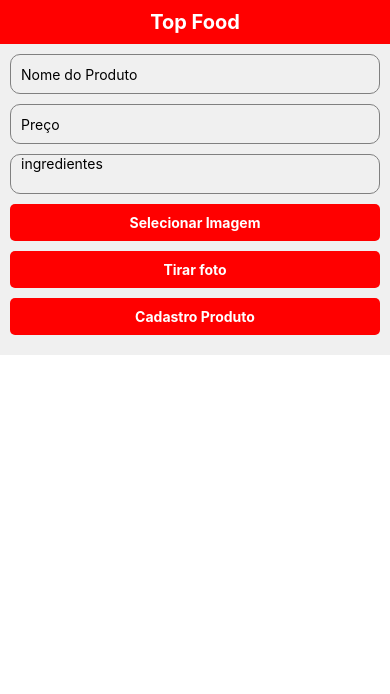
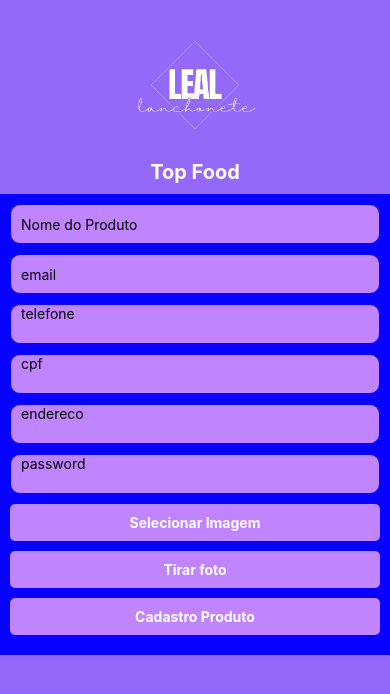
Before and after one commit to guilealp/LanchoneteLeal, a React Native app: screen / in a window 390 px wide. Shown: the top 694 px of the page. Built offline with nearby package versions, Linux system fonts and the light colour scheme.

Commit message:
aula 09/04

```diff
--- a/App.tsx
+++ b/App.tsx
@@ -4,6 +4,7 @@ import PrincipalScreen from './src/PrincipalScreen';
 import CardapioScreen from './src/CardapioScreen';
 import LoginScreen from './src/LoginScreen';
 import CadastroProduto from './src/screens/CadastroProdutos';
+import CadastroCliente from './src/screens/CadastroCliente';
 
 
 
@@ -12,8 +13,9 @@ function App(): JSX.Element {
   return (
   //<CardapioScreen/>
   //<LoginScreen/>
-  <CadastroProduto/>
+  //<CadastroProduto/>
   //<PrincipalScreen/>
+  <CadastroCliente/>
   )
 }
 
--- /dev/null
+++ b/src/screens/CadastroCliente.tsx
@@ -0,0 +1,208 @@
+import React, { useState } from "react";
+import { Image, ScrollView, StatusBar, StyleSheet, Text, TextInput, TouchableOpacity, View } from "react-native";
+import { launchCamera, launchImageLibrary } from "react-native-image-picker";
+import axios from "axios";
+
+const CadastroCliente:React.FC=()=>{
+const[Cliente, setClientes]= useState<Cliente[]>([]);
+const[nome,setNome]= useState<string>('');
+const[email, setEmail]= useState<string>('');
+const[telefone, setTelefone]=useState<string>('');
+const[cpf, setCpf]= useState<string>('');
+const[endereco, setEndereco]=useState<string>('');
+const[password, setPassword]=useState<string>('');
+const[foto, setImagem]=useState<any>('');
+
+
+const CadastrarCliente = async ()=>{
+    try{
+    const formData = new FormData();
+    formData.append('nome',nome);
+    formData.append('email',email);
+    formData.append('telefone',telefone);
+    formData.append('cpf',cpf);
+    formData.append('endereco',endereco);
+    formData.append('password',password);
+    formData.append('foto',{
+        uri: foto,
+        type: 'image/jpeg',
+        name: new Date()+ '.jpg'
+    });
+
+    const response = await axios.post('http://10.137.11.232:8000/api/cliente', formData,{
+        headers:{
+            'Content-Type':'multipart/form-data'
+        }
+    });
+}   catch(error){
+    console.log(error);
+
+}
+}
+
+const abrirCamera=()=>{
+    const options={
+        mediaType: 'photo',
+        includeBase64:false,
+        maxHeight:2000,
+        maxWidth:2000
+    }
+    launchCamera(options,response=>{
+        if(response.didCancel){
+            console.log('cancelado pelo usuario');
+        } else if (response.error){
+            console.log('erro ao abrir a camera');
+        }else{
+            let imageUri =response.uri ||response.assets?.[0]?.uri;
+            setImagem(imageUri);
+            console.log(imageUri);
+
+        }
+    });
+}
+
+const selecionarImagem =()=>{
+    const options={
+        mediaType: 'photo',
+        includeBase64:false,
+        maxHeight:2000,
+        maxWidth:2000
+    };
+
+    launchImageLibrary(options,(response)=>{
+        if(response.didCancel){
+            console.log('cancelado pelo usuario');
+        } else if (response.error){
+            console.log('erro ao abrir a camera');
+        }else{
+            let imageUri =response.uri ||response.assets?.[0]?.uri;
+            setImagem(imageUri);
+            console.log(imageUri);
+
+        }
+    });
+}
+
+    return(
+        <View style={styles.container}>
+            <StatusBar backgroundColor='#9468f8' barStyle='light-content'/>
+            <View style={styles.header}>
+                <Image source={require("../assents/images/logotipo.png")} style={styles.imgHeader}/>
+                    <Text style={styles.headerText}>Top Food</Text>
+            </View>
+            <ScrollView showsVerticalScrollIndicator={true}>
+            <View style={styles.form}>
+                <TextInput style={styles.input}
+                placeholder="Nome do Produto"
+                value={nome}
+                onChangeText={setNome}/>
+
+                <TextInput style={styles.input}
+                placeholder="email"
+                value={email}
+                onChangeText={setEmail}/>
+
+                 <TextInput style={styles.input}
+                placeholder="telefone"
+                value={telefone}
+                onChangeText={setTelefone}
+                multiline/>
+
+<TextInput style={styles.input}
+                placeholder="cpf"
+                value={cpf}
+                onChangeText={setCpf}
+                multiline/>
+
+                <TextInput style={styles.input}
+                placeholder="endereco"
+                value={endereco}
+                onChangeText={setEndereco}
+                multiline/>
+
+                <TextInput style={styles.input}
+                placeholder="password"
+                value={password}
+                onChangeText={setPassword}
+                multiline/>
+
+            <View style={styles.alinhamentoImageSelecionada}>
+                {foto ? <Image source={{uri:foto}} style={styles.imageSelecionada}/> :null}
+            </View>
+                <TouchableOpacity style={styles.imageButton}><Text style={styles.buttonText} onPress={selecionarImagem}>Selecionar Imagem</Text></TouchableOpacity>
+
+                <TouchableOpacity style={styles.imageButton}><Text style={styles.buttonText} onPress={abrirCamera}>Tirar foto</Text></TouchableOpacity>
+
+                <TouchableOpacity style={styles.imageButton}><Text style={styles.buttonText} onPress={CadastrarCliente}>Cadastro Produto</Text></TouchableOpacity>
+            </View>
+            </ScrollView>
+        </View>
+    )
+}
+const styles= StyleSheet.create({
+    container:{
+        flex:1,
+        backgroundColor:'#9468f8'
+    },
+    header:{
+        backgroundColor:'#9468f8',
+        paddingVertical:10,
+        alignItems:'center'
+    },
+    headerText:{
+        fontSize:20,
+        fontWeight:'bold',
+        color:'white',
+    },
+    form:{
+        padding:10,
+        backgroundColor:'#0702fe',
+        marginBottom:10
+    },
+    input:{
+        height:40,
+        borderColor:'#0702fe',
+        borderWidth:1,
+        marginBottom:10,
+        paddingHorizontal:10,
+        borderRadius:10,
+        backgroundColor:'#c084ff'
+    },
+    imageButton:{
+        backgroundColor:'#c084ff',
+        padding:10,
+        borderRadius:5,
+        alignItems:'center',
+        marginBottom:10,
+        borderColor:'white'
+    },
+    imageButtonText:{
+        color:'white',
+        fontWeight:'bold'
+    },
+    imageSelecionada:{
+        width:200,
+        height:200,
+        resizeMode:'cover',
+        borderRadius:5,
+        marginBottom:10,
+    },
+    alinhamentoImageSelecionada:{
+        alignItems:'center'
+    },
+    button:{
+        backgroundColor:'red',
+        padding:10,
+        borderRadius:5,
+        alignItems:'center'
+    },
+    buttonText:{
+        color:'white',
+        fontWeight:'bold'
+    },
+    imgHeader: {
+        width: 150,
+        height: 150,
+    }
+});
+export default CadastroCliente;
```
Also changed, not shown: src/interface/ClientesInterface.ts (added, +10 -0 lines).
